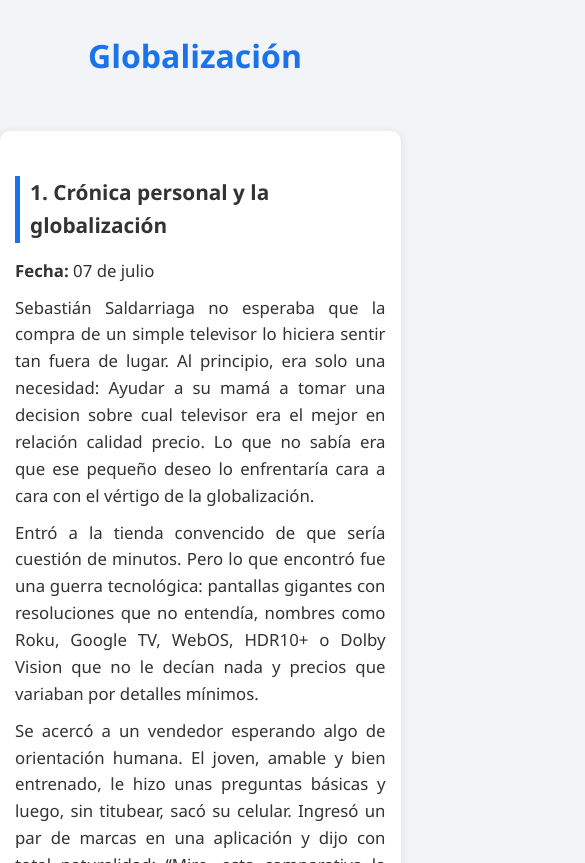
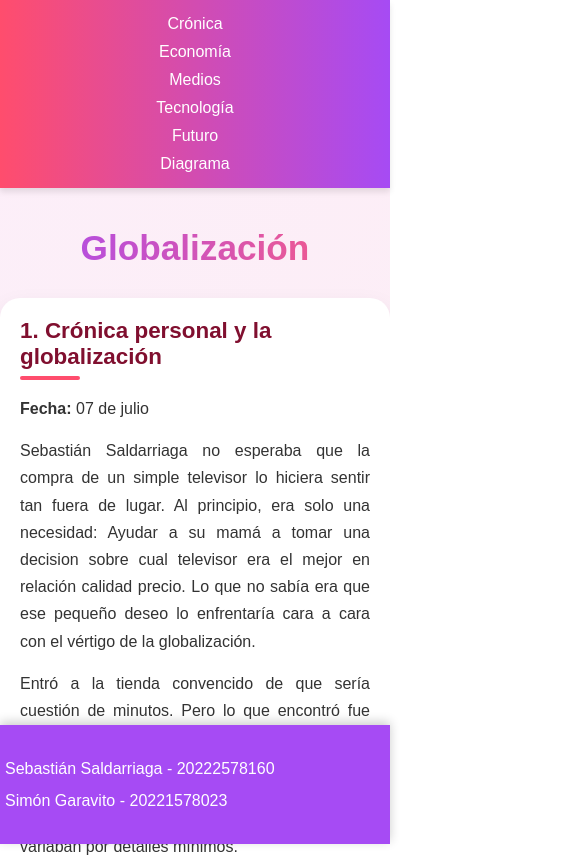
Before and after one commit to s1m0nG4r4v1t0/globalizacion, a plain HTML site: page index.html in a window 390 px wide. Shown: the top 863 px of the page, 585 px wide, since content can reach past the window. Drawn offline with Linux system fonts and the light colour scheme.

Commit message:
added new design responsive and navbar

```diff
--- a/estilos.css
+++ b/estilos.css
@@ -1,132 +1,171 @@
+/* --- Reset y tipografía --- */
+* {
+    margin: 0;
+    padding: 0;
+    box-sizing: border-box;
+}
+
 body {
-    font-family: 'Segoe UI', Tahoma, Geneva, Verdana, sans-serif;
-    background-color: #f2f4f8;
+    font-family: 'Poppins', sans-serif;
+    background: linear-gradient(120deg, #fceff9, #ffe6e6);
     color: #333;
-    line-height: 1.6;
+    padding-bottom: 100px;
+}
+
+/* --- Título principal --- */
+h1 {
+    text-align: center;
+    font-size: 3.2rem;
+    margin: 40px 0 20px 0;
+    background: linear-gradient(to right, #a64bf4, #fc5c7d);
+    -webkit-background-clip: text;
+    -webkit-text-fill-color: transparent;
+}
+
+/* --- Secciones como tarjetas --- */
+section {
+    background-color: #fff;
+    margin: 30px auto;
+    padding: 30px;
+    border-radius: 20px;
+    max-width: 900px;
+    box-shadow: 0 12px 24px rgba(0,0,0,0.1);
+    transition: transform 0.3s;
+}
+
+section:hover {
+    transform: translateY(-5px);
+}
+
+/* --- Subtítulos --- */
+h2 {
+    font-size: 2rem;
+    color: #800f2f;
+    margin-bottom: 15px;
+    position: relative;
+    padding-bottom: 10px;
+}
+
+h2::after {
+    content: "";
+    width: 60px;
+    height: 4px;
+    background: #ff4d6d;
+    position: absolute;
+    bottom: 0;
+    left: 0;
+    border-radius: 2px;
+}
+
+h3, h4 {
+    color: #a64bf4;
+    margin-top: 20px;
+}
+
+/* --- Párrafos --- */
+p {
+    margin-bottom: 15px;
+    text-align: justify;
+    font-size: 1rem;
+    line-height: 1.7;
+}
+
+/* --- Imagen --- */
+img {
+    max-width: 100%;
+    border-radius: 15px;
+    display: block;
+    margin: 20px auto;
+    box-shadow: 0 4px 10px rgba(0,0,0,0.1);
+}
+
+/* --- Video y audio --- */
+iframe, audio {
+    display: block;
+    margin: 30px auto;
+    border-radius: 15px;
+}
+
+iframe {
+    box-shadow: 0 8px 16px rgba(0,0,0,0.15);
+}
+
+/* --- Footer --- */
+footer {
+    background: #a64bf4;
+    color: white;
+    padding: 25px 0;
+    text-align: center;
+    position: fixed;
+    bottom: 0;
+    width: 100%;
+    font-size: 0.9rem;
+    box-shadow: 0 -3px 10px rgba(0,0,0,0.2);
+}
+
+.footer-content p {
+    margin: 5px;
+}
+
+/* --- Responsive --- */
+@media (max-width: 768px) {
+    h1 {
+        font-size: 2.2rem;
+    }
+
+    h2 {
+        font-size: 1.4rem;
+    }
+
+    section {
+        padding: 20px;
+    }
+
+    iframe, audio {
+        width: 100%;
+    }
+}
+/* --- Navbar --- */
+.navbar {
+    background: linear-gradient(90deg, #ff4d6d, #a64bf4);
+    padding: 15px 0;
+    position: sticky;
+    top: 0;
+    width: 100%;
+    z-index: 999;
+    box-shadow: 0 4px 6px rgba(0,0,0,0.1);
+}
+
+.navbar ul {
+    list-style: none;
+    display: flex;
+    justify-content: center;
+    flex-wrap: wrap;
+    gap: 25px;
     margin: 0;
     padding: 0;
 }
 
-h1 {
-    text-align: center;
-    color: #1a73e8;
-    margin: 30px 0;
-    font-size: 2.5rem;
+.navbar a {
+    text-decoration: none;
+    color: white;
+    font-weight: 500;
+    font-size: 1rem;
+    padding: 8px 15px;
+    border-radius: 5px;
+    transition: background 0.3s, transform 0.2s;
 }
 
-h2 {
-    color: #333;
-    border-left: 5px solid #1a73e8;
-    padding-left: 10px;
-    margin-top: 30px;
-    margin-bottom: 15px;
+.navbar a:hover {
+    background-color: rgba(255, 255, 255, 0.2);
+    transform: translateY(-2px);
 }
 
-h3 {
-    color: #555;
-    margin-top: 25px;
-}
-
-p {
-    margin: 10px 0;
-    text-align: justify;
-    font-size: 1.05rem;
-}
-
-section {
-    background-color: #fff;
-    margin: 20px auto;
-    padding: 25px;
-    width: 95%;
-    max-width: 1200px;
-    border-radius: 10px;
-    box-shadow: 0 2px 10px rgba(0, 0, 0, 0.1);
-}
-
-iframe {
-    display: block;
-    width: 100%;
-    height: 400px;
-    border: none;
-    border-radius: 8px;
-    margin: 15px 0;
-}
-
-audio {
-    width: 100%;
-    margin-top: 15px;
-    border-radius: 8px;
-}
-
-
-a {
-    color: #1a73e8;
-    text-decoration: none;
-}
-
-a:hover {
-    text-decoration: underline;
-}
-
+/* --- Para dispositivos móviles --- */
 @media (max-width: 600px) {
-    h1 {
-        font-size: 2rem;
-    }
-    h2 {
-        font-size: 1.3rem;
-    }
-    section {
-        padding: 15px;
-        width: 95%;
-    }
-    iframe {
-        height: 200px;
+    .navbar ul {
+        flex-direction: column;
+        align-items: center;
+        gap: 10px;
     }
 }
-html, body {
-    height: 100%;
-    margin: 0;
-    padding: 0;
-    display: flex;
-    flex-direction: column;
-}
-
-body {
-    font-family: 'Segoe UI', Tahoma, Geneva, Verdana, sans-serif;
-    background-color: #f2f4f8;
-    color: #333;
-    line-height: 1.6;
-}
-
-main {
-    flex: 1;
-}
-
-footer {
-    background-color: #1a73e8;
-    color: #fff;
-    text-align: center;
-    padding: 20px 0;
-    font-size: 1.1rem;
-    border-top: 3px solid #0f5bb5;
-    bottom: 0;
-    width: 100%;
-}
-
-.footer-content {
-    display: flex;
-    flex-direction: column;
-    justify-content: center;
-    align-items: center;
-}
-
-footer p {
-    margin: 5px 0;
-}
-
-
-
-img{
-    height: 500px;
-    width: 1200px;
-}
--- a/index.html
+++ b/index.html
@@ -6,6 +6,16 @@
         <link rel="stylesheet" href="estilos.css">
     </head>
     <body>
+        <nav class="navbar">
+    <ul>
+        <li><a href="#cronica">Crónica</a></li>
+        <li><a href="#economia">Economía</a></li>
+        <li><a href="#medios">Medios</a></li>
+        <li><a href="#tecnologia">Tecnología</a></li>
+        <li><a href="#futuro">Futuro</a></li>
+        <li><a href="#diagrama">Diagrama</a></li>
+    </ul>
+</nav>
 
         <h1> Globalización </h1>
 
```
